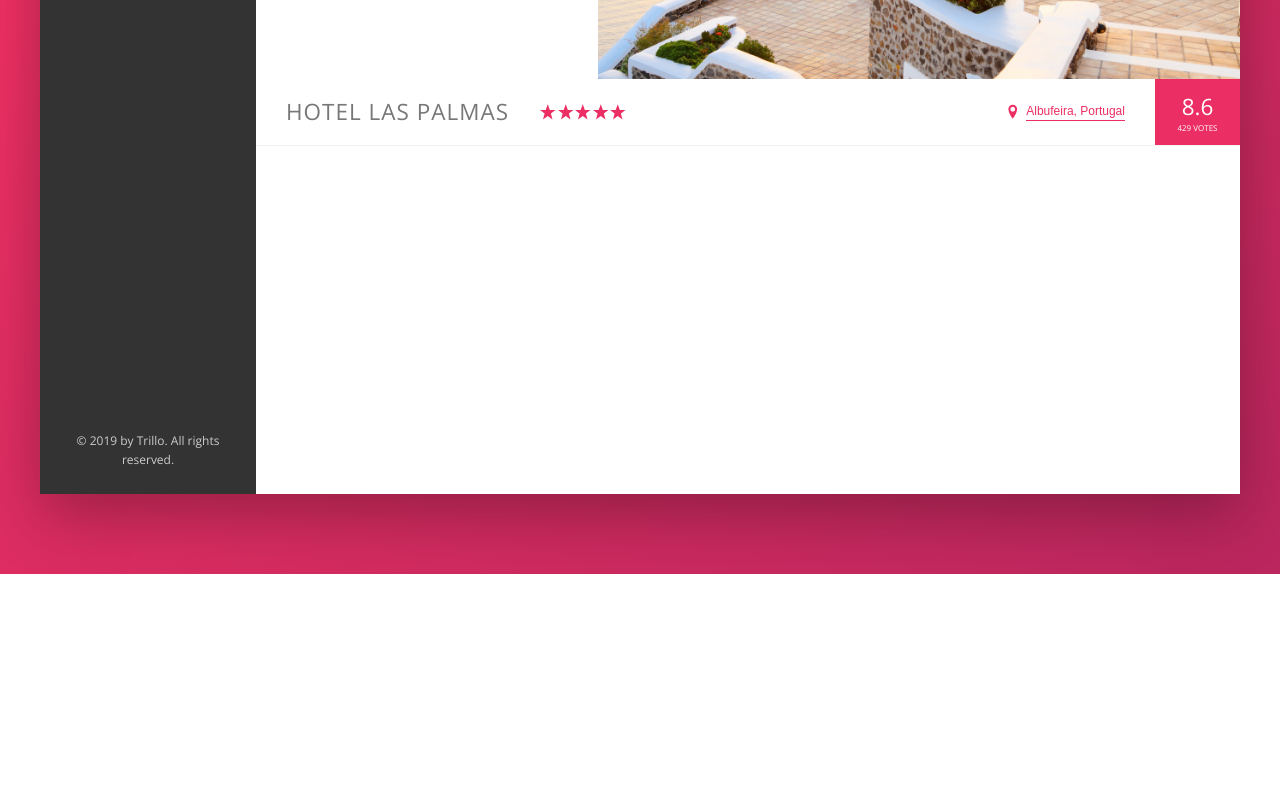
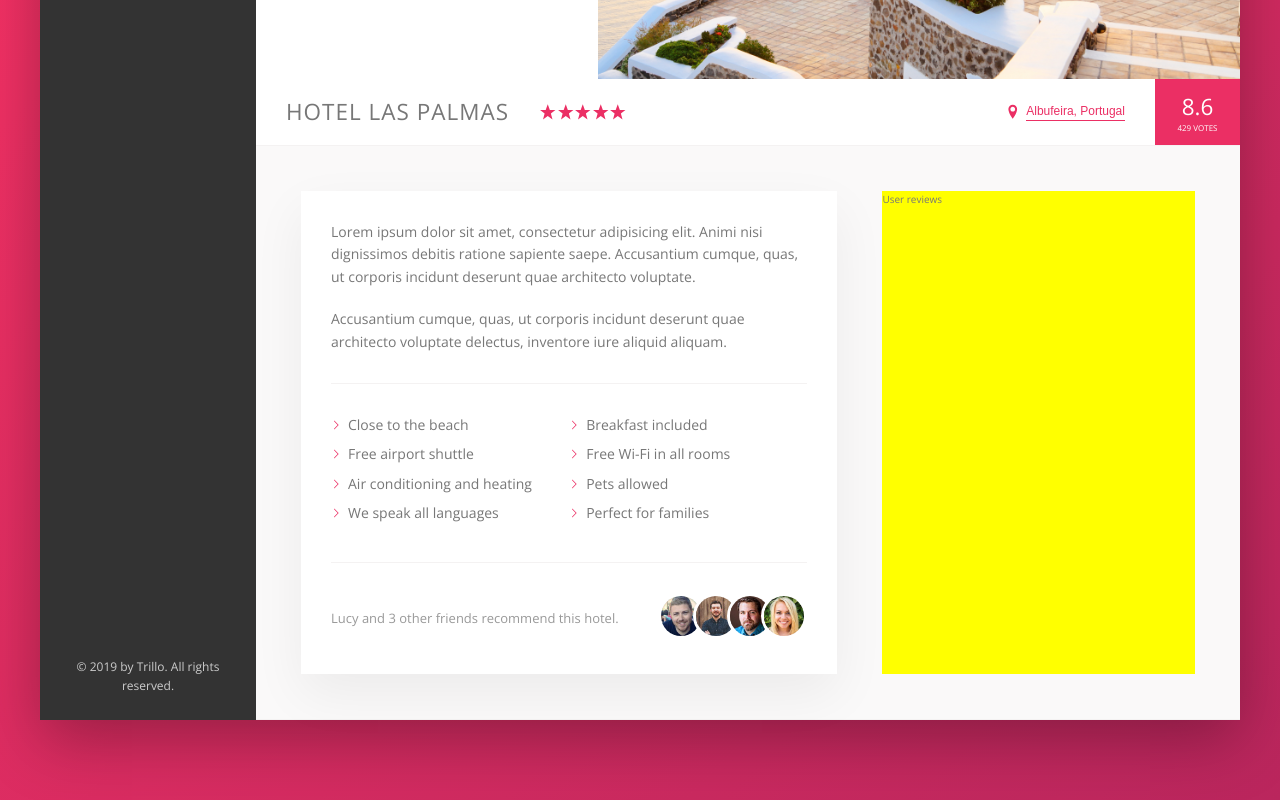
Before and after one commit to Rafatcb/css-sass-udemy, a website: page Trillo/index.html in a window 1280 px wide. Shown: the part 456-1256 px from the top of the page. Before the commit the page ends 1030 px from the top, so only its background shows below. Drawn offline with nearby package versions, Linux system fonts and the light colour scheme.

Commit message:
Recommended section

```diff
--- a/Trillo/index.html
+++ b/Trillo/index.html
@@ -133,6 +133,43 @@
                             <div class="overview__rating-count">429 votes</div>
                         </div>
                     </div>
+
+                    <div class="detail">
+                        <div class="description">
+                            <p class="paragraph">
+                                Lorem ipsum dolor sit amet, consectetur adipisicing elit. Animi nisi dignissimos debitis ratione sapiente saepe. Accusantium cumque, quas, ut corporis incidunt deserunt quae architecto voluptate.
+                            </p>
+                            <p class="paragraph">
+                                Accusantium cumque, quas, ut corporis incidunt deserunt quae architecto voluptate delectus, inventore iure aliquid aliquam.
+                            </p>
+                            <ul class="list">
+                                <li class="list__item">Close to the beach</li>
+                                <li class="list__item">Breakfast included</li>
+                                <li class="list__item">Free airport shuttle</li>
+                                <li class="list__item">Free Wi-Fi in all rooms</li>
+                                <li class="list__item">Air conditioning and heating</li>
+                                <li class="list__item">Pets allowed</li>
+                                <li class="list__item">We speak all languages</li>
+                                <li class="list__item">Perfect for families</li>
+                            </ul>
+                            <div class="recommended">
+                                <p class="recommended__count">
+                                    Lucy and 3 other friends recommend this hotel.
+                                </p>
+                                <div class="recommended__friends">
+                                    <img src="img/user-3.jpg" alt="Friend 1" class="recommended__photo">
+                                    <img src="img/user-4.jpg" alt="Friend 2" class="recommended__photo">
+                                    <img src="img/user-5.jpg" alt="Friend 3" class="recommended__photo">
+                                    <img src="img/user-6.jpg" alt="Friend 4" class="recommended__photo">
+                                </div>
+                            </div>
+                        </div>
+
+                        <div class="user-reviews">
+                            User reviews
+                        </div>
+                    </div>
+
                 </main>
             </div>
         </div>
--- a/Trillo/sass/_base.scss
+++ b/Trillo/sass/_base.scss
@@ -30,7 +30,10 @@ Grey dark 3: #999
     --color-grey-dark-2: #777;
     --color-grey-dark-3: #999;
 
-    --shallow-dark: 0 2rem 6rem rgba(0, 0, 0, .3);
+    --shadow-dark: 0 2rem 6rem rgba(0, 0, 0, .3);
+    --shadow-light: 0 2rem 5rem rgba(0, 0, 0, .06);
+
+    --line: .1rem solid var(--color-grey-light-2);
 }
 
 * {
--- a/Trillo/sass/_components.scss
+++ b/Trillo/sass/_components.scss
@@ -199,7 +199,7 @@
 .overview {
     display: flex;
     align-items: center;
-    border-bottom: .1rem solid var(--color-grey-light-2);
+    border-bottom: var(--line);
 
     &__heading {
         font-size: 2.25rem;
@@ -295,3 +295,72 @@
         box-shadow: none;
     }
 }
+
+///////////////////////////////
+// PARAGRAPH
+.paragraph:not(:last-of-type) {
+    margin-bottom: 2rem;
+}
+
+///////////////////////////////
+// LIST
+.list {
+    list-style: none;
+    margin: 3rem 0;
+    padding: 3rem 0;
+    border-top: var(--line);
+    border-bottom: var(--line);
+
+    display: flex;
+    flex-wrap: wrap;
+
+    &__item {
+        flex: 0 0 50%;
+        margin-bottom: .7rem;
+    }
+
+    &__item::before {
+        content: "";
+        display: inline-block;
+        height: 1rem;
+        width: 1rem;
+        margin-right: .7rem;
+
+        // Older Browsers
+        // background-image: url(../img/chevron-thin-right.svg);
+        // background-size: cover;
+
+        // Newer Browsers
+        background-color: var(--color-primary);
+        -webkit-mask-image: url(../img/chevron-thin-right.svg);
+        -webkit-mask-size: cover;
+        mask-image: url(../img/chevron-thin-right.svg);
+        mask-size: cover;
+    }
+}
+
+
+///////////////////////////////
+// RECOMMENDED
+.recommended {
+    font-size: 1.3rem;
+    color: var(--color-grey-dark-3);
+    display: flex;
+    align-items: center;
+
+    &__count {
+        margin-right: auto;
+    }
+
+    &__photo {
+        box-sizing: content-box;
+        height: 4rem;
+        width: 4rem;
+        border-radius: 50%;
+        border: .3rem solid #fff;
+
+        &:not(:last-child) {
+            margin-right: -1.5rem;
+        }
+    }
+}
--- a/Trillo/sass/_layout.scss
+++ b/Trillo/sass/_layout.scss
@@ -2,7 +2,7 @@
     max-width: 120rem;
     margin: 8rem auto;
     background-color: var(--color-grey-light-2);
-    box-shadow: var(--shallow-dark);
+    box-shadow: var(--shadow-dark);
 
     min-height: 50rem;
 }
@@ -11,7 +11,7 @@
     font-size: 1.4rem;
     height: 7rem;
     background-color: #fff;
-    border-bottom: .1rem solid var(--color-grey-light-2);
+    border-bottom: var(--line);
 
     display: flex;
     justify-content: space-between;
@@ -35,6 +35,25 @@
 .hotel-view {
     background-color: #fff;
     flex: 1;
+}
 
-    height: 80rem;
+.detail {
+    display: flex;
+    padding: 4.5rem;
+    background-color: var(--color-grey-light-1);
+    border-bottom: var(--line);
 }
+
+.description {
+    font-size: 1.4rem;
+    background-color:#fff;
+    flex: 0 0 60%;
+    margin-right: 4.5rem;
+    box-shadow: var(--shadow-light);
+    padding: 3rem;
+}
+
+.user-reviews {
+    background-color: yellow;
+    flex: 1;
+}
```
Also changed, not shown: Trillo/css/style.css.
